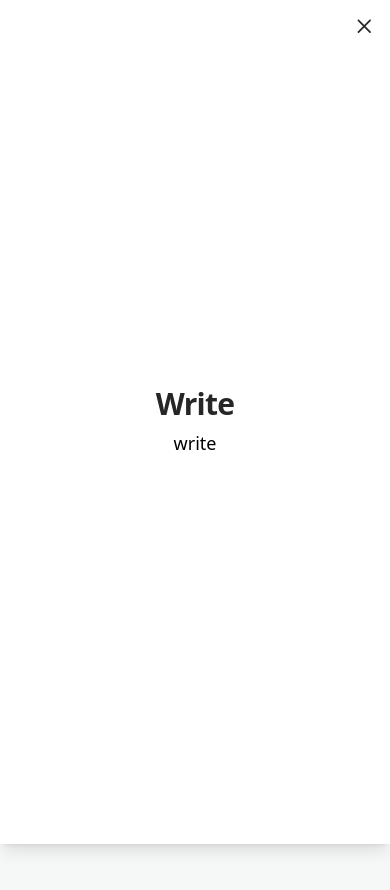
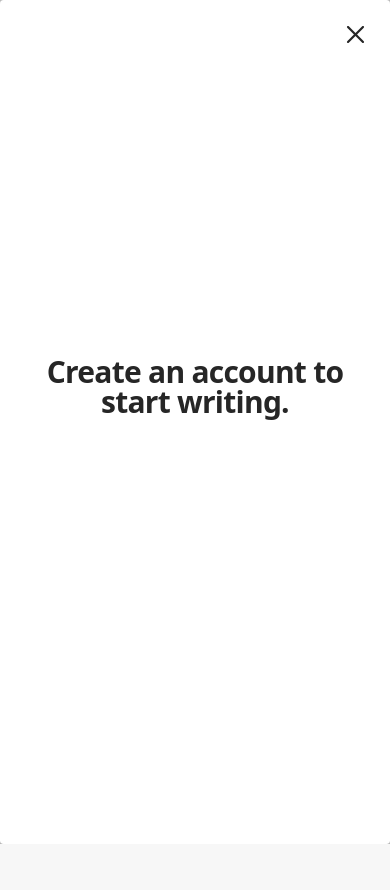
Before and after one commit to rosahadi/penus, a React (Vite) app in the folder client/: page / in a window 390 px wide. Both pictures are taken after a click on the button "Write". Shown: the top 890 px of the page. Built offline with nearby package versions, Linux system fonts and the light colour scheme; a web font is replaced by a local one.

Commit message:
fix(dialog): adjust responsive sizing for better layout on different screens

```diff
--- a/client/package.json
+++ b/client/package.json
@@ -14,8 +14,10 @@
     "prod:start": "concurrently \"npm run start:backendProd\" \"npm run dev\""
   },
   "dependencies": {
+    "@hookform/resolvers": "^3.9.1",
     "@radix-ui/react-dialog": "^1.1.2",
     "@radix-ui/react-icons": "^1.3.1",
+    "@radix-ui/react-label": "^2.1.0",
     "@radix-ui/react-slot": "^1.1.0",
     "@tanstack/react-query": "^5.59.16",
     "@types/react-router": "^5.1.20",
@@ -26,10 +28,12 @@
     "lucide-react": "^0.454.0",
     "react": "^18.3.1",
     "react-dom": "^18.3.1",
+    "react-hook-form": "^7.53.1",
     "react-icons": "^5.3.0",
     "react-router-dom": "^6.27.0",
     "tailwind-merge": "^2.5.4",
-    "tailwindcss-animate": "^1.0.7"
+    "tailwindcss-animate": "^1.0.7",
+    "zod": "^3.23.8"
   },
   "devDependencies": {
     "@eslint/js": "^9.13.0",
--- /dev/null
+++ b/client/src/components/auth/GetStartedForm.tsx
@@ -0,0 +1,5 @@
+function GetStartedForm() {
+  return <div></div>;
+}
+
+export default GetStartedForm;
--- a/client/src/components/nav/Nav.tsx
+++ b/client/src/components/nav/Nav.tsx
@@ -52,11 +52,9 @@ function Nav() {
               </DialogTrigger>
               <DialogContent>
                 <DialogHeader>
-                  <DialogTitle>Write</DialogTitle>
+                  <DialogTitle>Create an account to start writing.</DialogTitle>
                 </DialogHeader>
-                <div className="p-4">
-                  <p>write</p>
-                </div>
+                <div className=""></div>
               </DialogContent>
             </Dialog>
 
@@ -75,11 +73,9 @@ function Nav() {
               </DialogTrigger>
               <DialogContent>
                 <DialogHeader>
-                  <DialogTitle>Sign In</DialogTitle>
+                  <DialogTitle>Welcome back.</DialogTitle>
                 </DialogHeader>
-                <div className="p-4">
-                  <p>Sign in</p>
-                </div>
+                <div className=""></div>
               </DialogContent>
             </Dialog>
 
@@ -99,9 +95,9 @@ function Nav() {
               </DialogTrigger>
               <DialogContent>
                 <DialogHeader>
-                  <DialogTitle>Get Started</DialogTitle>
+                  <DialogTitle>Join Pênûs</DialogTitle>
                 </DialogHeader>
-                <div className="p-4">
+                <div className="">
                   <p>Get started</p>
                 </div>
               </DialogContent>
--- a/client/src/components/ui/dialog.tsx
+++ b/client/src/components/ui/dialog.tsx
@@ -15,9 +15,7 @@ const DialogOverlay = React.forwardRef<
   <DialogPrimitive.Overlay
     ref={ref}
     className={cn(
-      'fixed inset-0 z-50 bg-[var(--overlay-dark)] data-[state=open]:animate-in data-[state=closed]:animate-out',
-      'w-[100vw]', // Ensure full viewport width
-      'left-0', // Align to viewport left
+      'fixed grid place-items-center overflow-y-auto inset-0 z-50 bg-overlayDark data-[state=open]:animate-in data-[state=closed]:animate-out data-[state=closed]:fade-out-0 data-[state=open]:fade-in-0',
       className
     )}
     {...props}
@@ -30,30 +28,30 @@ const DialogContent = React.forwardRef<
   React.ComponentPropsWithoutRef<typeof DialogPrimitive.Content>
 >(({ className, children, ...props }, ref) => (
   <DialogPortal>
-    <DialogOverlay />
+    <DialogOverlay>
       <DialogPrimitive.Content
         ref={ref}
         className={cn(
-        'fixed z-50 grid w-full gap-6 border border-[var(--border-light)] bg-[var(--bg-card)] shadow-lg duration-200',
-        'text-center',
-        // Default styling (screens >= 900px)
-        'left-1/2 top-1/2 -translate-x-1/2 -translate-y-1/2 max-w-lg p-12',
-        // Medium screens (< 900px)
-        'max-[900px]:h-full max-[900px]:max-w-[90%] max-[900px]:p-8',
-        // Small screens (< 730px)
-        'max-[730px]:h-full max-[730px]:w-full max-[730px]:max-w-full max-[730px]:p-6',
+          'relative z-50 grid bg-bgCard text-center',
+          'p-20 max-[730px]:p-14',
+          'shadow-[0_4px_12px_var(--shadow-medium)]',
+          'data-[state=open]:animate-in data-[state=closed]:animate-out data-[state=closed]:fade-out-0 data-[state=open]:fade-in-0',
+          'rounded-md',
+          // Responsive styles
+          'max-[730px]:w-full max-[730px]:h-full',
+          'max-[900px]:w-[600px] max-[900px]:h-full',
+          'min-[900px]:w-[680px] min-[900px]:h-[700px]',
           className
         )}
         {...props}
       >
-      <div className="relative flex flex-col items-center justify-center w-full h-full">
         {children}
-      </div>
-      <DialogPrimitive.Close className="absolute right-6 top-6 text-[var(--text-primary)] transition-opacity hover:opacity-100 focus:outline-none">
-        <Cross2Icon className="h-9 w-9" />
+        <DialogPrimitive.Close className="absolute right-8 top-8 text-textPrimary  hover:text-textSecondary transition-opacity">
+          <Cross2Icon className="h-[29px] w-[29px] " />
           <span className="sr-only">Close</span>
         </DialogPrimitive.Close>
       </DialogPrimitive.Content>
+    </DialogOverlay>
   </DialogPortal>
 ));
 DialogContent.displayName = DialogPrimitive.Content.displayName;
@@ -63,10 +61,7 @@ const DialogHeader = ({
   ...props
 }: React.HTMLAttributes<HTMLDivElement>) => (
   <div
-    className={cn(
-      'flex flex-col items-center space-y-3 text-center w-full',
-      className
-    )}
+    className={cn('flex flex-col items-center justify-end mb-28 ', className)}
     {...props}
   />
 );
@@ -78,7 +73,7 @@ const DialogFooter = ({
 }: React.HTMLAttributes<HTMLDivElement>) => (
   <div
     className={cn(
-      'flex flex-col items-center space-y-3 w-full mt-6',
+      'flex flex-col-reverse sm:flex-row sm:justify-end sm:space-x-2',
       className
     )}
     {...props}
@@ -93,7 +88,7 @@ const DialogTitle = React.forwardRef<
   <DialogPrimitive.Title
     ref={ref}
     className={cn(
-      'text-5xl font-semibold leading-none tracking-tight text-[var(--text-primary)] text-center mt-5',
+      'text-5xl font-semibold leading-none tracking-tight text-textPrimary',
       className
     )}
     {...props}
@@ -107,10 +102,7 @@ const DialogDescription = React.forwardRef<
 >(({ className, ...props }, ref) => (
   <DialogPrimitive.Description
     ref={ref}
-    className={cn(
-      'text-3xl text-[var(--text-secondary)] text-center mt-4',
-      className
-    )}
+    className={cn('text-sm text-textSecondary mt-2  pb-20', className)}
     {...props}
   />
 ));
--- a/client/src/index.css
+++ b/client/src/index.css
@@ -4,61 +4,55 @@
 
 @layer base {
   :root {
-    --primary: #819d8a; /* Main mint - buttons, active states */
-    --primary-light: #b8d0c4; /* Lighter mint - hover states, highlights */
-    --primary-dark: #678571; /* Darker mint - pressed states, accents */
-    --primary-very-dark: #2a312c; /* Very Dark mint */
+    --primary: #868686; /* Pure muted gray */
+    --primary-light: #adadad; /* Light muted gray */
+    --primary-dark: #686868; /* Dark muted gray */
+    --primary-very-dark: #2d2d2d; /* Very dark gray */
 
     /* Background Colors */
-    --bg-main: #f5f8f6; /* Main background */
-    --bg-card: #ffffff; /* Card/container background */
-    --bg-secondary: #ebf1ed; /* Secondary background, subtle contrast areas */
-    --bg-tertiary: #dfe9e4; /* Tertiary background, more contrast needed */
+    --bg-main: #f7f7f7; /* Clean light gray background */
+    --bg-card: #ffffff;
+    --bg-secondary: #efefef; /* Subtle gray */
+    --bg-tertiary: #e5e5e5; /* Slightly darker gray */
 
     /* Text Colors */
-    --text-primary: #262626; /* Main text color */
-    --text-secondary: #4e4e4e; /* Secondary text, subtitles */
-    --text-tertiary: #787878; /* Tertiary text, captions */
-    --text-on-primary: #ffffff; /* Text on primary colored backgrounds */
+    --text-primary: #262626;
+    --text-secondary: #4d4d4d;
+    --text-tertiary: #787878;
+    --text-on-primary: #ffffff;
 
     /* Input Colors */
-    --input-bg: #ffffff; /* Input background */
-    --input-border: #dfe9e4; /* Input border */
-    --input-focus: #9cbea7; /* Input focus border */
-    --input-placeholder: #a8b3af; /* Placeholder text */
-
-    /* Input Colors */
-    --input-bg: #ffffff; /* Input background */
-    --input-border: #dfe9e4; /* Input border */
-    --input-focus: #9cbea7; /* Input focus border */
-    --input-placeholder: #a8b3af; /* Placeholder text */
+    --input-bg: #ffffff;
+    --input-border: #e5e5e5;
+    --input-focus: #9e9e9e; /* Pure gray focus */
+    --input-placeholder: #b1b1b1; /* Gray placeholder */
 
     /* Button Colors */
-    --button-primary: #9cbea7; /* Primary button */
-    --button-hover: #b8d0c4; /* Button hover state */
-    --button-pressed: #7a9b85; /* Button pressed state */
-    --button-disabled: #d1e2dc; /* Disabled button */
+    --button-primary: #9e9e9e; /* Pure muted gray */
+    --button-hover: #bcbcbc;
+    --button-pressed: #828282;
+    --button-disabled: #d9d9d9;
 
     /* Status Colors */
-    --success: #6bb98a; /* Success messages */
-    --error: #e57373; /* Error messages */
-    --warning: #ffb74d; /* Warning messages */
-    --info: #64b5f6; /* Info messages */
+    --success: #76b890;
+    --error: #e57373;
+    --warning: #ffb74d;
+    --info: #64b5f6;
 
     /* Border Colors */
-    --border-light: #e8f0eb; /* Light borders */
-    --border-medium: #d1e2dc; /* Medium borders */
-    --border-dark: #9cbea7; /* Dark borders */
+    --border-light: #ebebeb;
+    --border-medium: #d9d9d9;
+    --border-dark: #9e9e9e;
 
     /* Shadow Colors */
-    --shadow-light: rgba(156, 190, 167, 0.1); /* Light shadow */
-    --shadow-medium: rgba(156, 190, 167, 0.15); /* Medium shadow */
-    --shadow-dark: rgba(156, 190, 167, 0.2); /* Dark shadow */
+    --shadow-light: rgba(158, 158, 158, 0.1);
+    --shadow-medium: rgba(158, 158, 158, 0.15);
+    --shadow-dark: rgba(158, 158, 158, 0.2);
 
     /* Overlay Colors */
-    --overlay-light: rgba(156, 190, 167, 0.05); /* Light overlay */
-    --overlay-medium: rgba(156, 190, 167, 0.1); /* Medium overlay */
-    --overlay-dark: rgba(130, 138, 133, 0.4); /* Dark overlay */
+    --overlay-light: rgba(158, 158, 158, 0.05);
+    --overlay-medium: rgba(158, 158, 158, 0.163);
+    --overlay-dark: rgba(107, 107, 107, 0.442);
 
     /*  */
     --background: #f5f8f6;
@@ -86,32 +80,6 @@
     --chart-5: 27 87% 67%;
     --radius: 0.5rem;
   }
-  .dark {
-    --background: 0 0% 3.9%;
-    --foreground: 0 0% 98%;
-    --card: 0 0% 3.9%;
-    --card-foreground: 0 0% 98%;
-    --popover: 0 0% 3.9%;
-    --popover-foreground: 0 0% 98%;
-    --primary: 0 0% 98%;
-    --primary-foreground: 0 0% 9%;
-    --secondary: 0 0% 14.9%;
-    --secondary-foreground: 0 0% 98%;
-    --muted: 0 0% 14.9%;
-    --muted-foreground: 0 0% 63.9%;
-    --accent: 0 0% 14.9%;
-    --accent-foreground: 0 0% 98%;
-    --destructive: 0 62.8% 30.6%;
-    --destructive-foreground: 0 0% 98%;
-    --border: 0 0% 14.9%;
-    --input: 0 0% 14.9%;
-    --ring: 0 0% 83.1%;
-    --chart-1: 220 70% 50%;
-    --chart-2: 160 60% 45%;
-    --chart-3: 30 80% 55%;
-    --chart-4: 280 65% 60%;
-    --chart-5: 340 75% 55%;
-  }
 }
 
 @layer base {
@@ -127,8 +95,7 @@
   html {
     font-size: 62.5%;
     scroll-behavior: smooth;
-    overflow-y: scroll;
-    overflow-x: hidden;
+    scrollbar-gutter: stable;
   }
 
   body {
@@ -138,6 +105,8 @@
     width: 100vw;
     margin-inline: auto;
     background-color: var(--bg-main);
+    overflow-y: auto;
+    overflow-x: hidden;
   }
 
   img {
@@ -172,4 +141,21 @@
     border-collapse: collapse;
     border-spacing: 0;
   }
+
+  ::-webkit-scrollbar {
+    width: 12px;
+    z-index: inherit;
+  }
+
+  ::-webkit-scrollbar-track {
+    background: var(--overlay-medium);
+    box-shadow: inset 0 0 2px 2px var(--overlay-medium);
+  }
+
+  ::-webkit-scrollbar-thumb {
+    width: 6px !important;
+    background-color: var(--primary-light);
+    border-radius: 4px;
+    border: 2px solid var(--overlay-medium);
+  }
 }
```
Also changed, not shown: client/src/components/ui/form.tsx (added, +176 -0 lines), client/src/components/ui/label.tsx (added, +24 -0 lines), client/src/components/auth/SignInForm.tsx (added), client/src/components/auth/WriteForm.tsx (added), 2 other files (tests, documents, lock files or other folders). Lines whose indentation alone changed are shown as unchanged.
